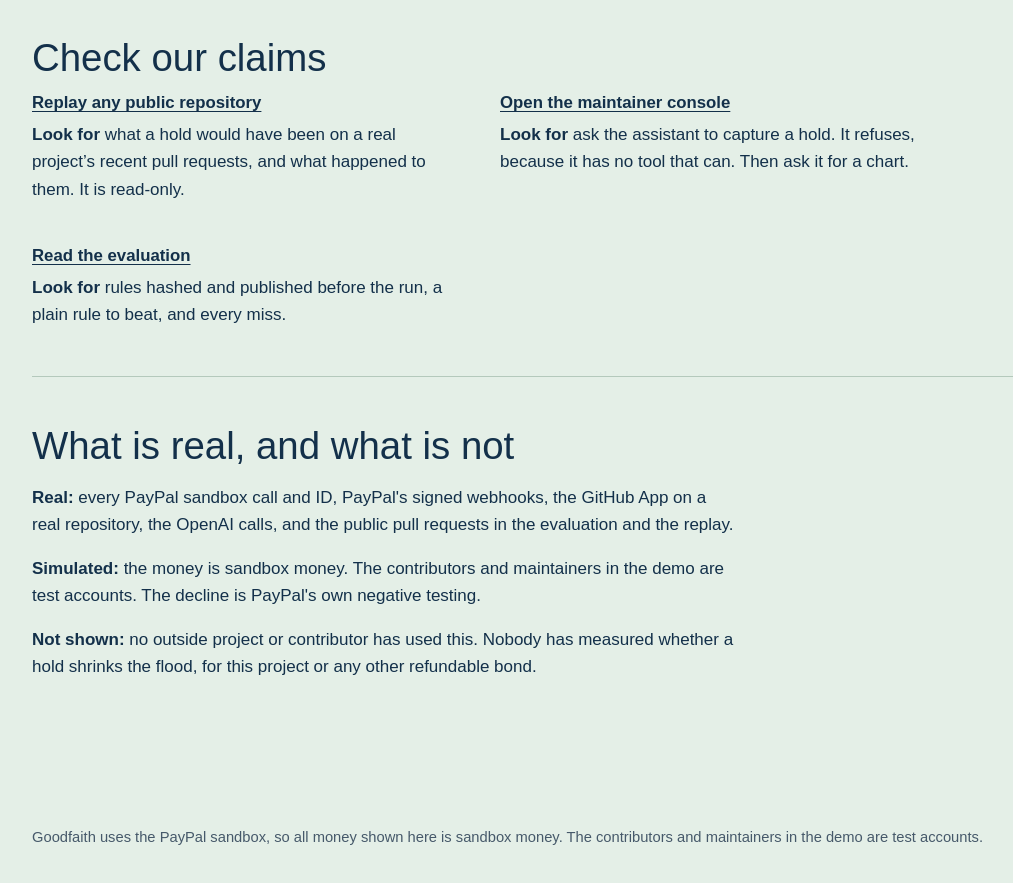
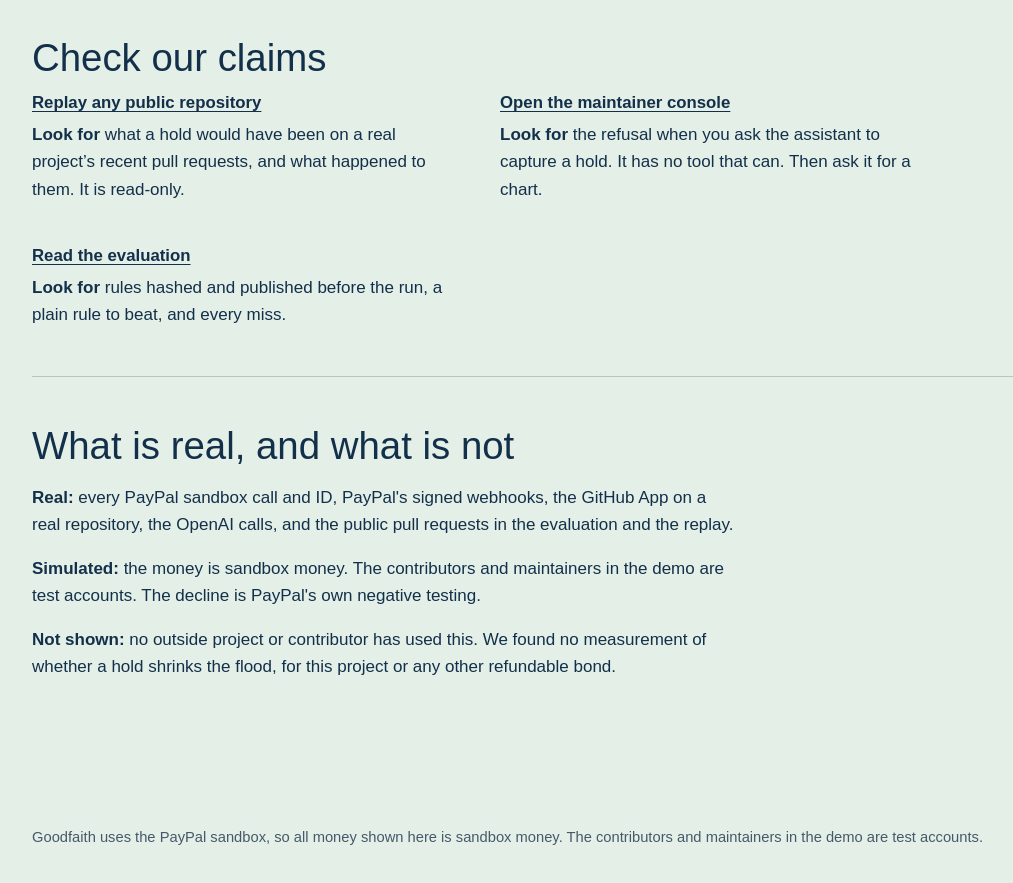
Before and after one commit to leejpsd/goodfaith, a Next.js app: page /judges in a window 1280 px wide. Shown: the part 1740-2623 px from the top of the page, without its empty margins (64-1077 px from the left). Built offline with nearby package versions, Linux system fonts and the light colour scheme; no server answers; the database is empty; a web font is replaced by a local one.

Commit message:
Say we found no measurement rather than that none exists
Co-Authored-By: Claude Opus 5.5 <noreply@anthropic.com>

```diff
--- a/src/app/judges/page.tsx
+++ b/src/app/judges/page.tsx
@@ -31,7 +31,7 @@ const CASES = [
 
 const DOORS = [
   { href: '/replay', label: 'Replay any public repository', lookFor: 'what a hold would have been on a real project\u2019s recent pull requests, and what happened to them. It is read-only.' },
-  { href: '/console', label: 'Open the maintainer console', lookFor: 'ask the assistant to capture a hold. It refuses, because it has no tool that can. Then ask it for a chart.' },
+  { href: '/console', label: 'Open the maintainer console', lookFor: 'the refusal when you ask the assistant to capture a hold. It has no tool that can. Then ask it for a chart.' },
   { href: 'https://github.com/leejpsd/goodfaith/tree/master/evals/triage', label: 'Read the evaluation', lookFor: 'rules hashed and published before the run, a plain rule to beat, and every miss.' },
 ];
 
@@ -109,7 +109,7 @@ export default async function JudgesPage() {
         <div className="narrow">
           <p><strong>Real:</strong> every PayPal sandbox call and ID, PayPal&apos;s signed webhooks, the GitHub App on a real repository, the OpenAI calls, and the public pull requests in the evaluation and the replay.</p>
           <p><strong>Simulated:</strong> the money is sandbox money. The contributors and maintainers in the demo are test accounts. The decline is PayPal&apos;s own negative testing.</p>
-          <p><strong>Not shown:</strong> no outside project or contributor has used this. Nobody has measured whether a hold shrinks the flood, for this project or any other refundable bond.</p>
+          <p><strong>Not shown:</strong> no outside project or contributor has used this. We found no measurement of whether a hold shrinks the flood, for this project or any other refundable bond.</p>
         </div>
       </section>
     </main>
--- a/src/app/page.tsx
+++ b/src/app/page.tsx
@@ -78,7 +78,7 @@ export default async function Home() {
             Maintainers estimate <a href="https://www.linuxfoundation.org/press/new-lf-research-survey-shows-generative-ai-cuts-open-source-coding-time-in-half-but-25-of-incoming-pull-requests-are-considered-ai-slop">a quarter of incoming pull requests are low-quality AI slop</a>. <a href="https://ladybird.org/posts/changing-how-we-develop-ladybird/">Ladybird no longer accepts public pull requests</a>, <a href="https://tldraw.dev/blog/stay-away-from-my-trash">tldraw closes outside ones automatically</a>, and <a href="https://github.blog/changelog/2026-02-13-new-repository-settings-for-configuring-pull-request-access/">GitHub added a setting to turn them off</a>. In public data we collected, repositories with 1,000 or more stars using a <code>slop</code> label on a stranger&apos;s pull request went from 2 to 63 in a little over a year.
           </p>
           <p>
-            A stranger with a good fix is the one who loses. Goodfaith is for a project that has closed, or is about to. Against an open door, a hold is a toll. Against a closed one, it is more access than that stranger has today. We do not claim a hold shrinks the flood, because nobody has measured that for any refundable bond. <Link href="/replay">See what it would do on a real project</Link>.
+            A stranger with a good fix is the one who loses. Goodfaith is for a project that has closed, or is about to. Against an open door, a hold is a toll. Against a closed one, it is more access than that stranger has today. We do not claim a hold shrinks the flood, because we found no measurement of that for any refundable bond. <Link href="/replay">See what it would do on a real project</Link>.
           </p>
         </div>
       </section>
```
